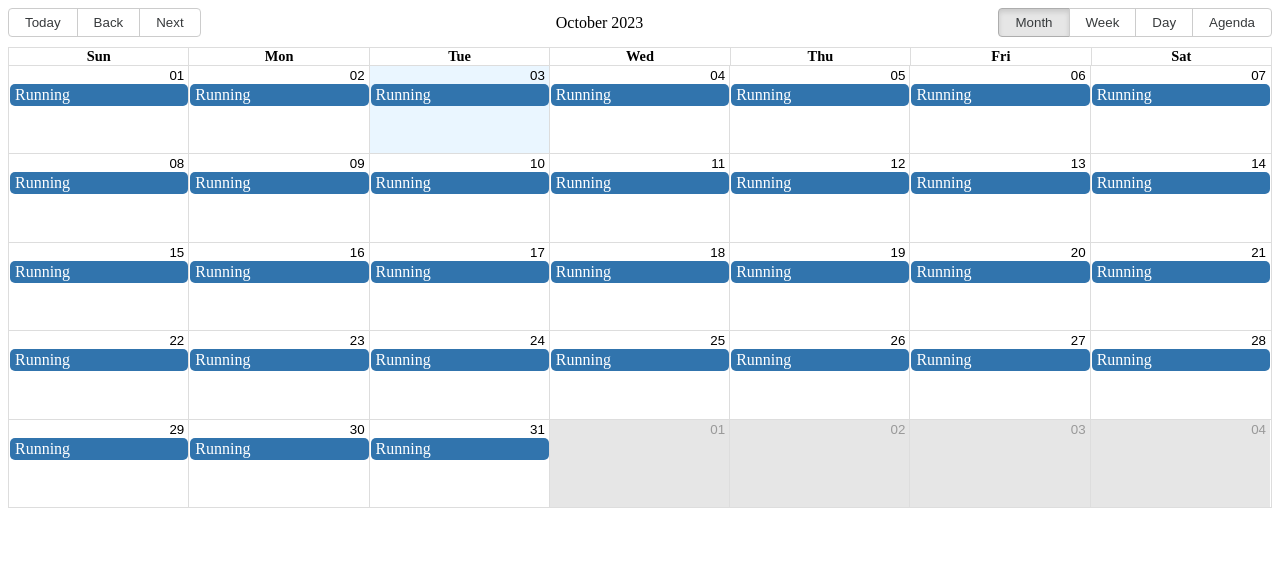
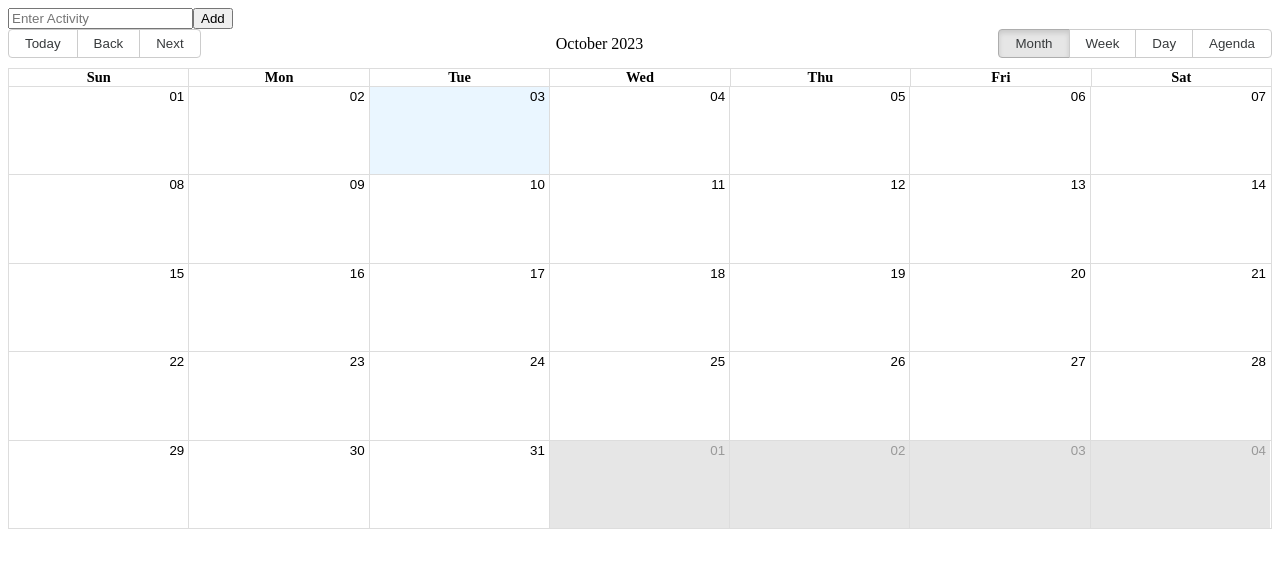
Before and after one commit to CullsGit/cull-cal, a React (Create React App) app: page / in a window 1280 px wide. Shown: the top 568 px of the page. Built offline with nearby package versions, Linux system fonts and the light colour scheme.

Commit message:
implement add activity feature

```diff
--- a/src/components/Calendar.js
+++ b/src/components/Calendar.js
@@ -1,39 +1,60 @@
-import React from "react";
+import React, { useState } from "react";
 import { Calendar as BigCalendar, momentLocalizer } from "react-big-calendar";
 import moment from "moment/moment";
 
 const localizer = momentLocalizer(moment);
 
-const generateEvents = (month, year) => {
-  const numDaysInMonth = moment(`${year}-${month}`, "YYYY-M").daysInMonth();
-  const events = [];
-
-  for (let day = 1; day <= numDaysInMonth; day++) {
-    const startDate = moment(`${year}-${month}-${day} 00:00`, "YYYY-M-D HH:mm");
-    const endDate = moment(`${year}-${month}-${day} 23:59`, "YYYY-M-D HH:mm");
-
-    events.push({
-      title: "Running",
-      start: startDate.toDate(),
-      end: endDate.toDate(),
-    });
-  }
-
-  return events;
-};
+const addActivityToEntireMonth = (startDate, endDate, title) => ({
+  title: title,
+  start: startDate.toDate(),
+  end: endDate.toDate(),
+});
 
 const Calendar = () => {
   const today = moment();
-
   const year = today.year();
   const month = today.month() + 1;
 
-  const events = generateEvents(month, year);
+  const [activities, setActivities] = useState([]);
+  const [newActivityTitle, setNewActivityTitle] = useState("");
+
+  const handleAddActivity = () => {
+    if (newActivityTitle.trim() !== "") {
+      const numDaysInMonth = moment(`${year}-${month}`, "YYYY-M").daysInMonth();
+      const newActivities = [];
+
+      for (let day = 1; day <= numDaysInMonth; day++) {
+        const startDate = moment(
+          `${year}-${month}-${day} 00:00`,
+          "YYYY-M-D HH:mm"
+        );
+        const endDate = moment(
+          `${year}-${month}-${day} 23:59`,
+          "YYYY-M-D HH:mm"
+        );
+        newActivities.push(
+          addActivityToEntireMonth(startDate, endDate, newActivityTitle)
+        );
+      }
+
+      setActivities([...activities, ...newActivities]);
+      setNewActivityTitle("");
+    }
+  };
+
   return (
     <>
+      <div>
+        <input
+          type="text"
+          onChange={(event) => setNewActivityTitle(event.target.value)}
+          placeholder="Enter Activity"
+        />
+        <button onClick={handleAddActivity}>Add</button>
+      </div>
       <BigCalendar
         localizer={localizer}
-        events={events}
+        events={activities}
         startAccessor="start"
         endAccessor="end"
         style={{ height: 500 }}
```
